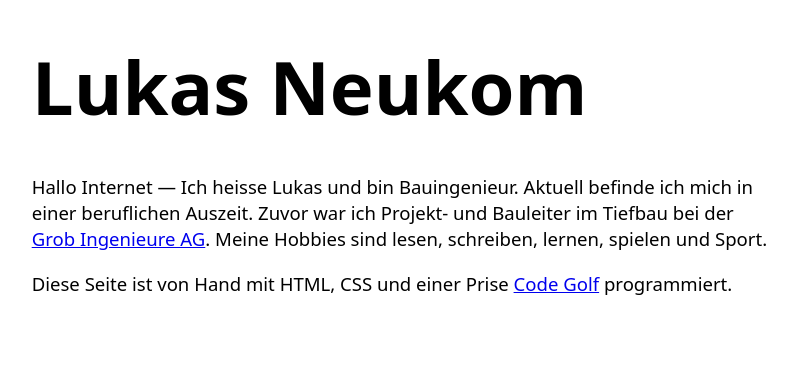
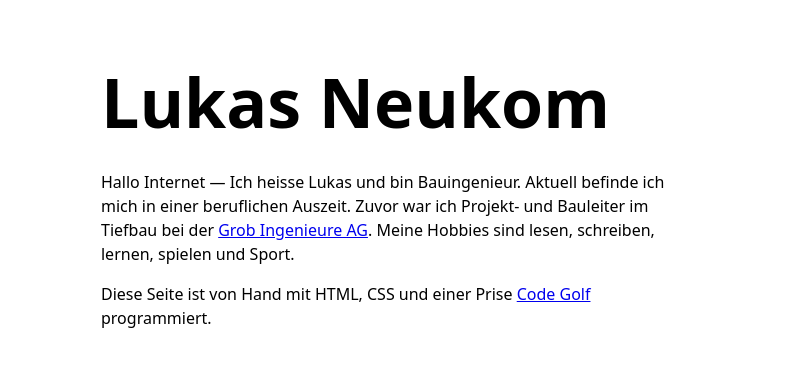
Before and after one commit to lukasneukom/lukasneukom.ch, a plain HTML site: page html/index.html in a window 1280 px wide. Shown: the whole page, without its empty margins (237-1034 px from the left). Drawn offline with Linux system fonts and the light colour scheme.

Commit message:
Make the font scale fluid

```diff
--- a/html/style.css
+++ b/html/style.css
@@ -1,39 +1,46 @@
 @charset "utf-8";
 
-/* GLOBAL VARIABLES */
-:root {
-  --measure: 70ch;
-  --font-size-regular: calc(1rem + 0.2vw);
-  --font-size-large: calc(1rem * pow(var(--scale), 1));
-  --font-size-extra-large: calc(1rem * pow(var(--scale), 2));
-  --font-size-gigantic: calc(1rem * pow(var(--scale), 4));
-  --font-size-small: calc(1rem * pow(var(--scale), 0.5));
-  --line-height-regular: var(--scale);
-  --scale: sqrt(2);
+body, h1, h2, h3, h4, h5, h6, p {
+  margin-block-end: 0.5em;
+  margin-block-start: 1em;
 }
 
 :root {
-  font-family: system-ui, "Segoe UI", Roboto, sans-serif, "Apple Color Emoji", "Segoe UI Emoji", "Segoe UI Symbol";
-  font-size: var(--font-size-regular);
+  --font: system-ui, "Segoe UI", Roboto, sans-serif, "Apple Color Emoji", "Segoe UI Emoji", "Segoe UI Symbol";
+  --font-size-extra-small: clamp(0.7071rem, 0.6629rem + 0.221vw, 0.8839rem);
+  --font-size-small: clamp(0.8409rem, 0.7883rem + 0.2628vw, 1.0511rem);
+  --font-size-medium: clamp(1rem, 0.9375rem + 0.3125vw, 1.25rem);
+  --font-size-large: clamp(1.1892rem, 1.0446rem + 0.7232vw, 1.7678rem);
+  --font-size-extra-large: clamp(1.4142rem, 1.1428rem + 1.3572vw, 2.5rem);
+  --font-size-title: clamp(1.6818rem, 1.2184rem + 2.3172vw, 3.5355rem);
+  --font-size-large-title: clamp(2rem, 1.25rem + 3.75vw, 5rem);
+  --line-height-regular: 1.5;
+  --measure: 66ch;
+
+  font-family: var(--font);
+  font-size: var(--font-size-0);
   line-height: var(--line-height-regular);
 }
 
 body {
   margin: 0 auto;
   max-width: var(--measure);
-  padding: 0 calc(1rem * var(--scale));
+  padding: 0 var(--font-size-medium);
 }
 
-/* TYPOGRAPHY */
 h1 {
-  font-size: var(--font-size-gigantic);
+  font-size: var(--font-size-large-title);
   line-height: 1;
 }
 
 h2 {
+  font-size: var(--font-size-title);
+}
+
+h3 {
   font-size: var(--font-size-extra-large);
 }
 
-h3 {
-  font-size: var(--font-size-large)
+h4, h5, h6 {
+  font-size: var(--font-size-large);
 }
```
